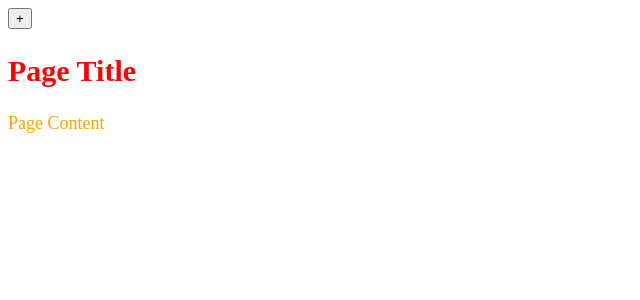
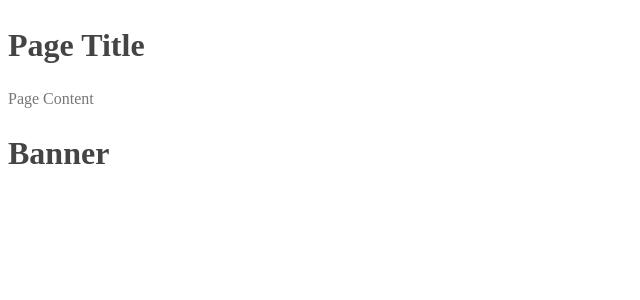
Before and after one commit to curder/react-demo, a React (Create React App) app in the folder 04-css/: page / in a window 1280 px wide. Shown: the top 300 px of the page, without its empty margins (0-640 px from the left). Built offline with nearby package versions, Linux system fonts and the light colour scheme.

Commit message:
feat: add normal CSS styling example and update README links

```diff
--- /dev/null
+++ b/04-css/src/02-normal/App.css
@@ -0,0 +1,9 @@
+.page-title {
+    font-size: 32px;
+    color: #444;
+}
+
+.page-content {
+    font-size: 16px;
+    color: #777;
+}
--- /dev/null
+++ b/04-css/src/02-normal/App.jsx
@@ -0,0 +1,19 @@
+import React, { PureComponent } from 'react'
+import './App.css'
+import Banner from './components/Banner'
+
+export class App extends PureComponent {
+    render() {
+        return (
+            <div>
+                <h2 className='page-title'>Page Title</h2>
+
+                <p className='page-content'>Page Content</p>
+
+                <Banner />
+            </div>
+        )
+    }
+}
+
+export default App
--- /dev/null
+++ b/04-css/src/02-normal/components/Banner.jsx
@@ -0,0 +1,13 @@
+import React, { PureComponent } from 'react'
+
+export class Banner extends PureComponent {
+    render() {
+        return (
+            <div>
+                <h2 className='page-title'>Banner</h2>
+            </div>
+        )
+    }
+}
+
+export default Banner
--- a/04-css/src/index.js
+++ b/04-css/src/index.js
@@ -1,6 +1,7 @@
 import React from 'react';
 import ReactDOM from 'react-dom/client';
-import App from './01-inline-style/App';
+// import App from './01-inline-style/App';
+import App from './02-normal/App';
 
 const root = ReactDOM.createRoot(document.getElementById('root'));
 root.render(
```
Also changed, not shown: 04-css/src/02-normal/README.md (added), 1 other file (tests, documents, lock files or other folders).
